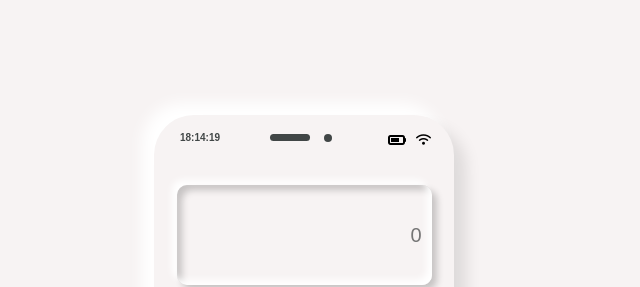
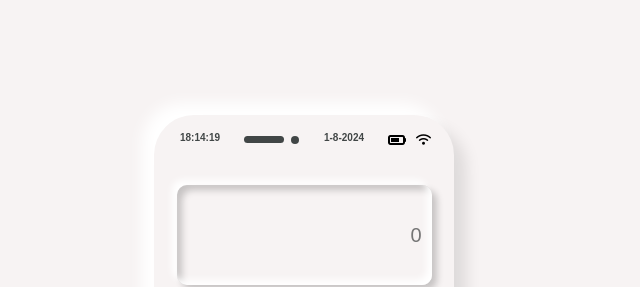
Before and after one commit to Zulqarnain32/advance-calculator, a plain HTML site: page index.html in a window 1280 px wide. Shown: the top 287 px of the page, 336-976 px from the left. Drawn offline with Linux system fonts and the light colour scheme.

Commit message:
added date

```diff
--- a/index.html
+++ b/index.html
@@ -13,17 +13,16 @@
        <p id = "time"> 00:00:00</p>
        <div class="line"></div>
        <div class="circle"></div>
+       <div id="fixdate">00-00-00</div>
        <i class="fa-solid fa-battery-three-quarters" id="battery"></i>
        <i class="fa-solid fa-wifi" id="wifi"></i>
        <i class="fa-solid fa-house-chimney" id="house"></i>
        <i class="fa-solid fa-bars" id="menu"></i>
        <i class="fa-solid fa-volume-high" id="volume"></i>
+    <div class="form-style">
 
-
-    <div class="form-style">
         <form name ="forms" >
             <input type="text" name="answer" placeholder="0"><br>
-
             <div class="small-container">
             <input type="button"class="blue" value = "AC" onclick ="forms.answer.value = ''">
             <input type="button"class="blue" value = "+/-" onclick ="forms.answer.value += '+/-'">
@@ -37,25 +36,13 @@
             <input type="button" value = "5" onclick ="forms.answer.value += '5'">
             <input type="button" value = "6" onclick ="forms.answer.value += '6'">
             <input type="button"class ="blue1" value = "-" onclick ="forms.answer.value += '-'">
-
             <input type="button" value = "1" onclick ="forms.answer.value += '1'">
             <input type="button" value = "2" onclick ="forms.answer.value += '2'">
             <input type="button" value = "3" onclick ="forms.answer.value += '3'">
-
             <input type="button" value = "0" onclick ="forms.answer.value += '0'">
-
-
-
             <input type="button" value = "." onclick ="forms.answer.value = '. '">
-
-
             <input type="button"class ="blue1" value = "+" onclick ="forms.answer.value += '+'">
-
             <input type="button" class ="blue1" id="equal" value = "=" onclick ="forms.answer.value = eval(forms.answer.value)">
-
-
-
-
         </div>
         </form>
     </div>
@@ -72,6 +59,14 @@
         let timep = document.getElementById("time");
         timep.innerHTML = formattedTime;
     }
+    const date  = new Date()
+    let year = date.getFullYear();
+    let month = date.getMonth()+1;
+    let todayDate = date.getDate();
+    let formattedDate = `${todayDate}-${month}-${year}`;
+    console.log(formattedDate);
+    let fixdate = document.getElementById("fixdate")
+    fixdate.innerHTML = formattedDate;
 
 
     setInterval(() => {
--- a/style.css
+++ b/style.css
@@ -29,12 +29,30 @@ p{
 }
 .line{
     position: absolute;
-    top: 19px;
-    left: 116px;
+    top: 21px;
+    left: 90px;
     height: 7px;
     width: 40px;
     background-color: rgb(65, 70, 70);
     border-radius: 20px;
+}
+.circle{
+    height: 8px;
+    width: 8px;
+    border-radius: 50%;
+    position: absolute;
+    top: 21px;
+    left: 137px;
+    background-color: rgb(65, 70, 70);
+}
+#fixdate{
+    color: rgb(65, 70, 70);
+    position: absolute;
+    top: 17px;
+    right: 90px;
+    font-size: 10px;
+    font-family: sans-serif;
+    font-weight: 800;
 }
 #battery{
     position: absolute;
@@ -70,16 +88,8 @@ p{
     color: rgb(17, 59, 138);
     font-weight: 900;
 }
-.circle{
-    height: 8px;
-    width: 8px;
-    border-radius: 50%;
-    position: absolute;
-    top: 19px;
-    left: 170px;
 
-    background-color: rgb(65, 70, 70);
-}
+
 input[type = "text"]{
     height: 100px;
 
```
